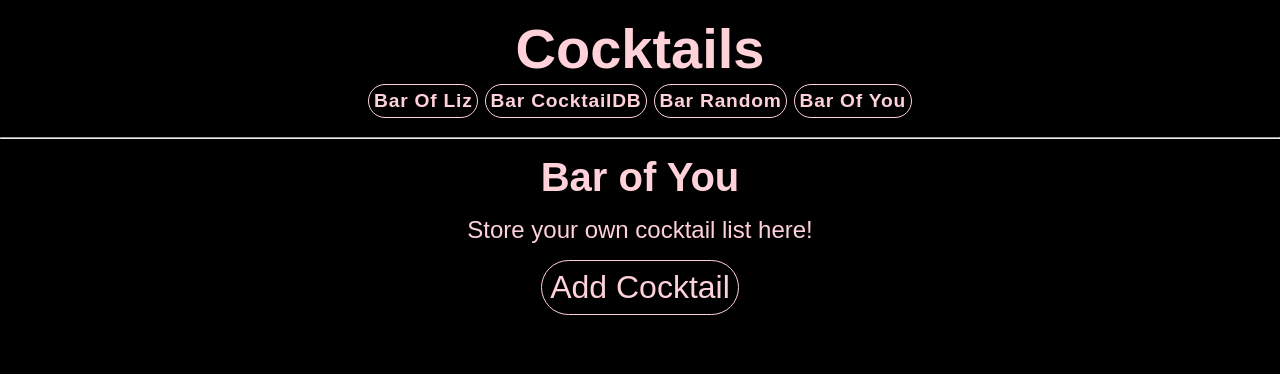
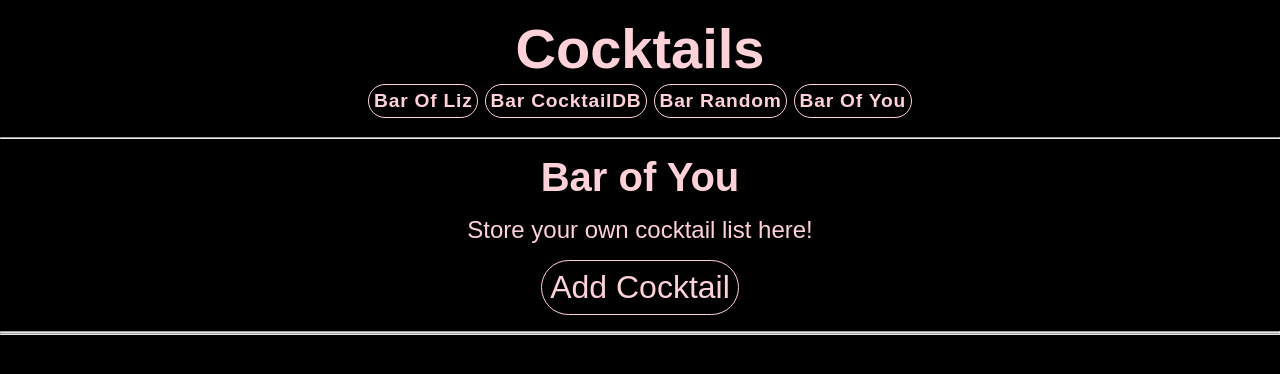
Before and after one commit to ESedrak/cocktail-list, a React (Create React App) app: page /You in a window 1280 px wide. Shown: the top 374 px of the page. Built offline with nearby package versions, Linux system fonts and the light colour scheme; a web font is replaced by a local one.

Commit message:
ingredients/amount for each cocktail is now sorted

```diff
--- a/src/components/barOfYou/ModalForm/DisplayYourCocktail.js
+++ b/src/components/barOfYou/ModalForm/DisplayYourCocktail.js
@@ -1,18 +1,78 @@
+import "./ModalForm.css";
+
 function DisplayYourCocktail({ cocktailInfo, addIngredient }) {
-	console.log(cocktailInfo);
+	let results = [cocktailInfo, addIngredient];
+	// console.log(cocktailInfo);
 	console.log(addIngredient);
+	// console.log(results);
+
 	return (
-		<div>
-			{cocktailInfo.map((details, index) => {
-				return (
-					<div key={index}>
-						<p>{details.drinkName}</p>
-						<p>{details.process}</p>
-					</div>
-				);
-			})}
+		<div className="DisplayYourCocktail">
+			{/* {results.map((cocktail, index) => ({ cocktail }))} */}
+			<hr />
+			{cocktailInfo.map((details, index) => (
+				<div key={index}>
+					<p>{details.drinkName}</p>
+					<p>{details.process}</p>
+					{addIngredient.length > 0 &&
+						addIngredient[index].map((showIngredient, index) => (
+							<div>
+								{showIngredient.ingredient}
+								{showIngredient.amount}
+							</div>
+						))}
+					<hr />
+					{/* <ul>
+						{addIngredient.map((showIngredient, index) => (
+							{showIngredient.map((oneIngredient, index)=> (
+                                <li>{oneIngredient.ingredient}</li>
+                            ))}
+						))}
+					</ul> */}
+				</div>
+			))}
+			{/* /* {addIngredient.length > 0 &&
+				addIngredient.map(
+					(showIngredient, index) =>
+						showIngredient.map((oneIngredient) => oneIngredient.ingredient)
+
+					// <ul>
+					// 	<li>
+					// 		{showIngredient.ingredient} {showIngredient.amount}
+					// 	</li>
+					// </ul>
+
+					// showIngredient.length > 0 &&
+					// 	showIngredient.map((oneIngredient) => (
+					// 		<ul>
+					// 			<li>
+					// 				{oneIngredient.ingredient} {oneIngredient.amount}
+					// 			</li>
+					// 		</ul>
+					// 	));
+				)}  */}
+			<hr />
+			<br />
 		</div>
 	);
 }
 
 export default DisplayYourCocktail;
+
+// showIngredient.map((oneIngredient, index) => (
+//     <ul key={index}>
+//         {oneIngredient && (
+//             <li>
+//                 {oneIngredient.ingredient} {oneIngredient.amount}
+//             </li>
+//         )}
+//     </ul>
+// ))
+
+// <ul key={index}>
+//     {showIngredient && (
+//         <li>
+//             {showIngredient.ingredient} {showIngredient.amount}
+//         </li>
+//     )}
+// </ul>
--- a/src/components/barOfYou/ModalForm/ModalForm.css
+++ b/src/components/barOfYou/ModalForm/ModalForm.css
@@ -58,3 +58,7 @@
 	padding: 0.5rem;
 	border-radius: 0.1rem;
 }
+
+.DisplayYourCocktail {
+	font-size: 30px;
+}
--- a/src/components/barOfYou/ModalForm/ModalForm.js
+++ b/src/components/barOfYou/ModalForm/ModalForm.js
@@ -13,6 +13,8 @@ function ModalForm({ modalForm, onClose, createCocktail }) {
 			amount: "",
 		},
 	]);
+
+	// console.log(ingredientList);
 
 	// console.log(drinkInfo);
 
@@ -34,10 +36,10 @@ function ModalForm({ modalForm, onClose, createCocktail }) {
 	const handleIngredientChange = (e, index) => {
 		const inputTarget = e.target.id;
 		const valueTarget = e.target.value;
-		// console.log(inputTarget);
-		// console.log(valueTarget);
 
 		const list = [...ingredientList];
+		// console.log(index);
+		// console.log(valueTarget);
 		// console.log(list[index][inputTarget]);
 		list[index][inputTarget] = valueTarget;
 		setIngredientList(list);
@@ -46,8 +48,6 @@ function ModalForm({ modalForm, onClose, createCocktail }) {
 	const handleChange = (e) => {
 		const inputTarget = e.target.id;
 		const valueTarget = e.target.value;
-		// console.log(inputTarget);
-		// console.log(valueTarget);
 
 		setDrinkInfo({
 			...drinkInfo,
@@ -58,6 +58,19 @@ function ModalForm({ modalForm, onClose, createCocktail }) {
 	const handleSubmit = (e) => {
 		e.preventDefault();
 		createCocktail(drinkInfo, ingredientList);
+		console.log(ingredientList);
+
+		onClose();
+		setDrinkInfo({
+			drinkName: "",
+			process: "",
+		});
+		setIngredientList([
+			{
+				ingredient: "",
+				amount: "",
+			},
+		]);
 	};
 
 	return (
--- a/src/components/barOfYou/You.js
+++ b/src/components/barOfYou/You.js
@@ -14,7 +14,6 @@ function You() {
 	const createCocktail = (drinkInfo, addIngredients) => {
 		setCocktailInfo([...cocktailInfo, drinkInfo]);
 		setAddIngredient([...addIngredient, addIngredients]);
-		console.log(drinkInfo, addIngredients);
 	};
 	return (
 		<div className="You">
```
